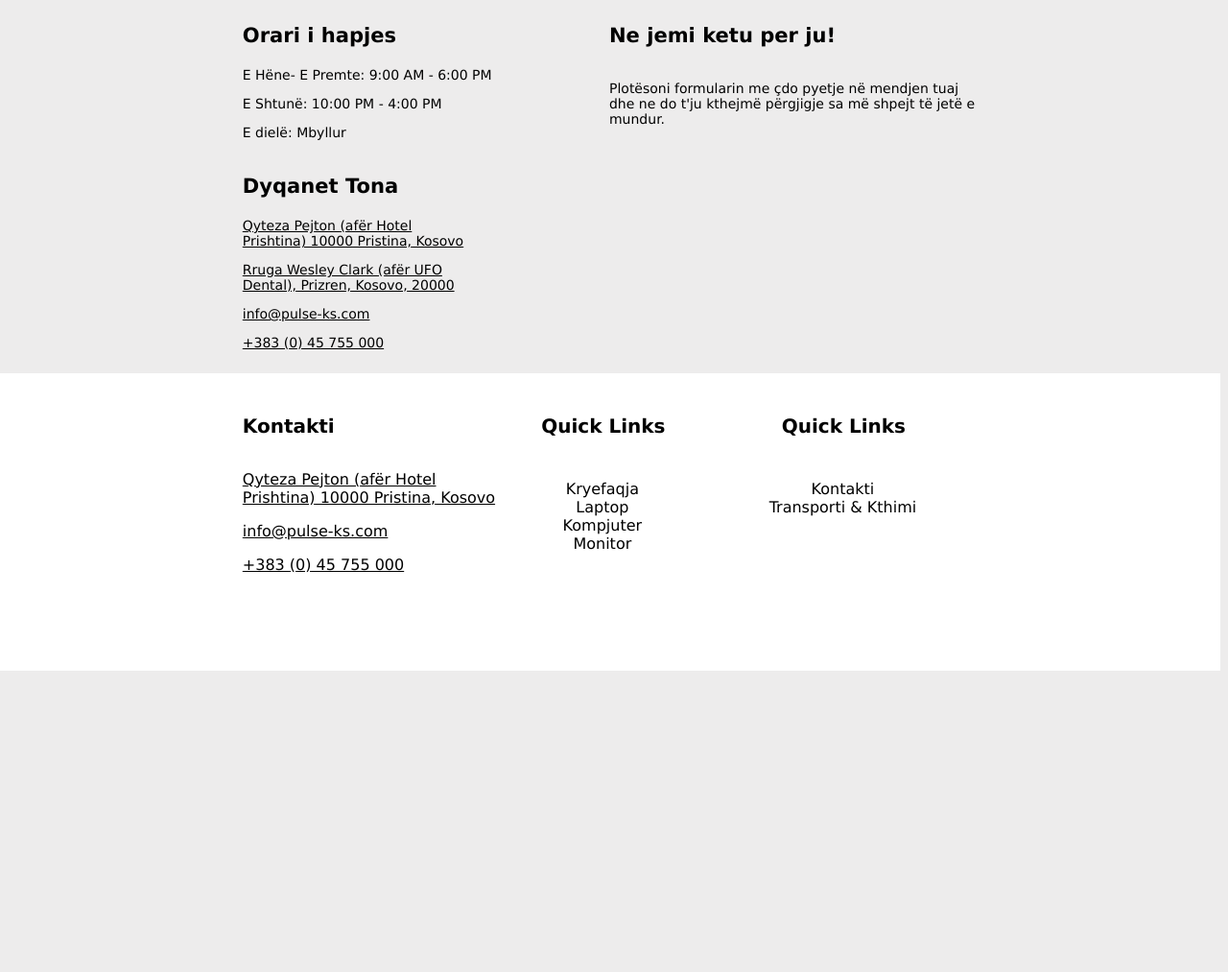
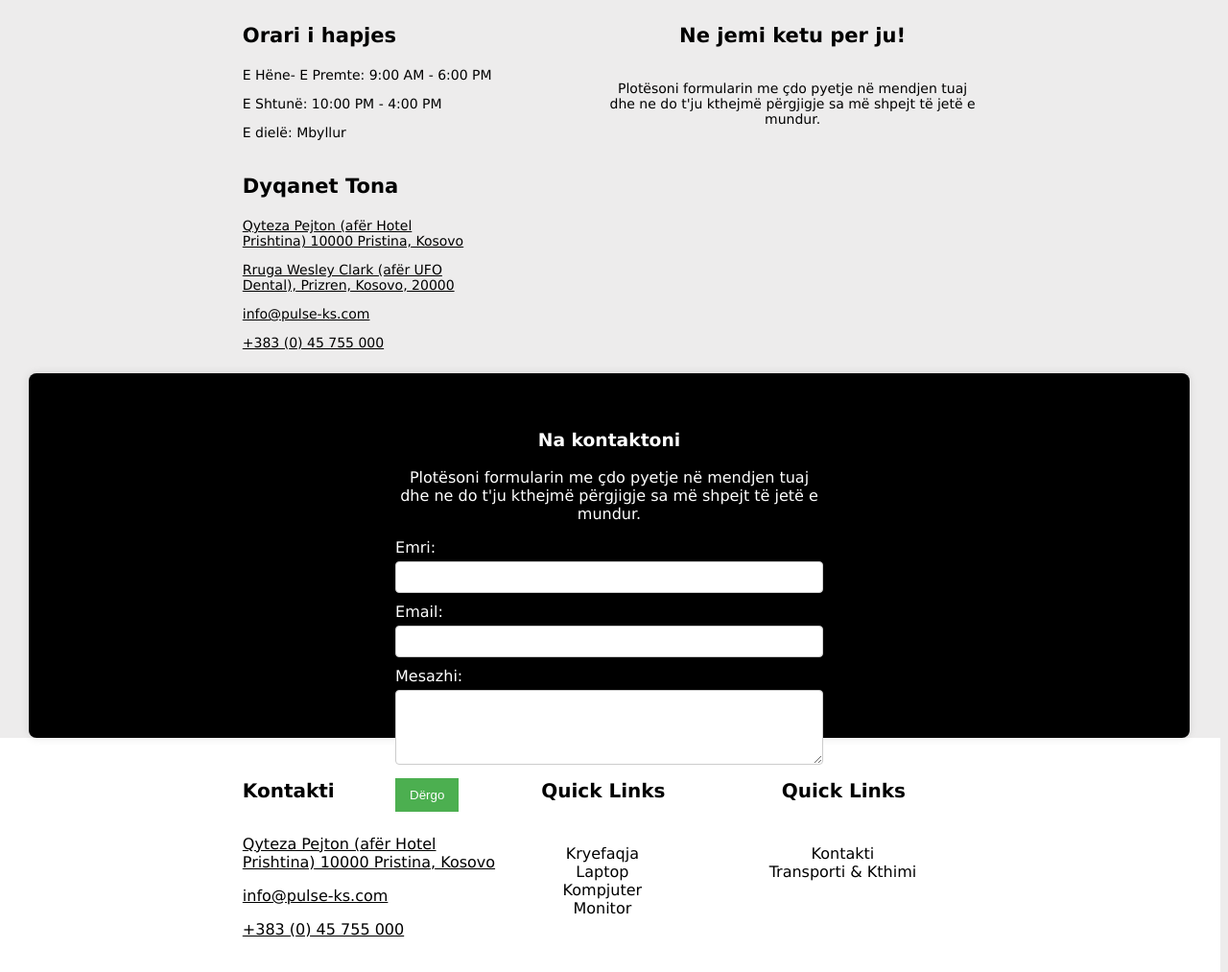
Before and after one commit to bardhhsn/electronicsstore, a plain HTML site: page kontakti.html in a window 1280 px wide. Shown: the part 253-1266 px from the top of the page at 96% size. Before the commit the page ends 962 px from the top, so only its background shows below. Drawn offline with nearby package versions, Linux system fonts and the light colour scheme.

Commit message:
shtimi i kontakt formens

```diff
--- a/kontakti.html
+++ b/kontakti.html
@@ -83,7 +83,25 @@
 
 
         </div>
+        <div class="center">
 
+
+            <form id="contactForm">
+                <h3 class="center" style="color: white;">Na kontaktoni</h3>
+                <p class="center" style="color: white;">Plotësoni formularin me çdo pyetje në mendjen tuaj dhe ne do t'ju kthejmë përgjigje sa më shpejt të jetë e mundur.</p>
+
+                <label for="name">Emri:</label>
+                <input type="text" id="name" name="name" required>
+
+                <label for="email">Email:</label>
+                <input type="email" id="email" name="email" required>
+
+                <label for="message">Mesazhi:</label>
+                <textarea id="message" name="message" rows="4" required></textarea>
+
+                <button type="submit">Dërgo</button>
+            </form>
+        </div>
         <!-- FOOTER START -->
     <footer>
         <div class="ff">
@@ -188,6 +206,38 @@ cartContent.style.display = cartContent.style.display === 'none' ? 'block' : 'no
   document.addEventListener("DOMContentLoaded", function() {
       document.body.classList.add('loaded');
   });
+   document.addEventListener("DOMContentLoaded", function() {
+        document.getElementById('contactForm').addEventListener('submit', function(event) {
+            event.preventDefault(); // Prevent form submission to check validation
+
+            // Validate the form
+            if (validateForm()) {
+                // If the form is valid, you can send the data to the server or take further actions
+                alert('Form is valid! Data can be submitted.');
+            }
+        });
+
+        function validateForm() {
+            // Basic validation, you can add more complex validation logic as needed
+            const name = document.getElementById('name').value.trim();
+            const email = document.getElementById('email').value.trim();
+            const message = document.getElementById('message').value.trim();
+
+            if (name === '' || email === '' || message === '') {
+                alert('Please fill in all fields.');
+                return false;
+            }
+
+            // Validate email format
+            const emailRegex = /^[^\s@]+@[^\s@]+\.[^\s@]+$/;
+            if (!emailRegex.test(email)) {
+                alert('Please enter a valid email address.');
+                return false;
+            }
+
+            return true; // Form is valid
+        }
+    });
 </script>
 
 </body>
--- a/style.css
+++ b/style.css
@@ -591,3 +591,67 @@ h5 {
   width: 20px;
   height: 20px;
 }
+#contactForm {
+  max-width: 600px;
+  margin: 0 auto;
+}
+
+#contactForm label {
+  display: block;
+  margin-bottom: 5px;
+}
+
+#contactForm input,
+#contactForm textarea {
+  width: 100%;
+  padding: 8px;
+  margin-bottom: 10px;
+  box-sizing: border-box;
+}
+
+#contactForm button {
+  background-color: #4CAF50;
+  color: white;
+  padding: 10px 15px;
+  border: none;
+  cursor: pointer;
+}
+
+#contactForm button:hover {
+  background-color: #45a049;
+}
+
+.kontakti-right {
+  text-align: center;
+}
+
+#contactForm {
+  max-width: 600px;
+  margin: 0 auto;
+  text-align: left;
+}
+
+#contactForm label {
+  display: block;
+  margin-bottom: 5px;
+}
+
+#contactForm input,
+#contactForm textarea {
+  width: 100%;
+  padding: 8px;
+  margin-bottom: 10px;
+  box-sizing: border-box;
+}
+
+#contactForm button {
+  background-color: #4CAF50;
+  color: white;
+  padding: 10px 15px;
+  border: none;
+  cursor: pointer;
+}
+
+#contactForm button:hover {
+  background-color: #45a049;
+}
```
